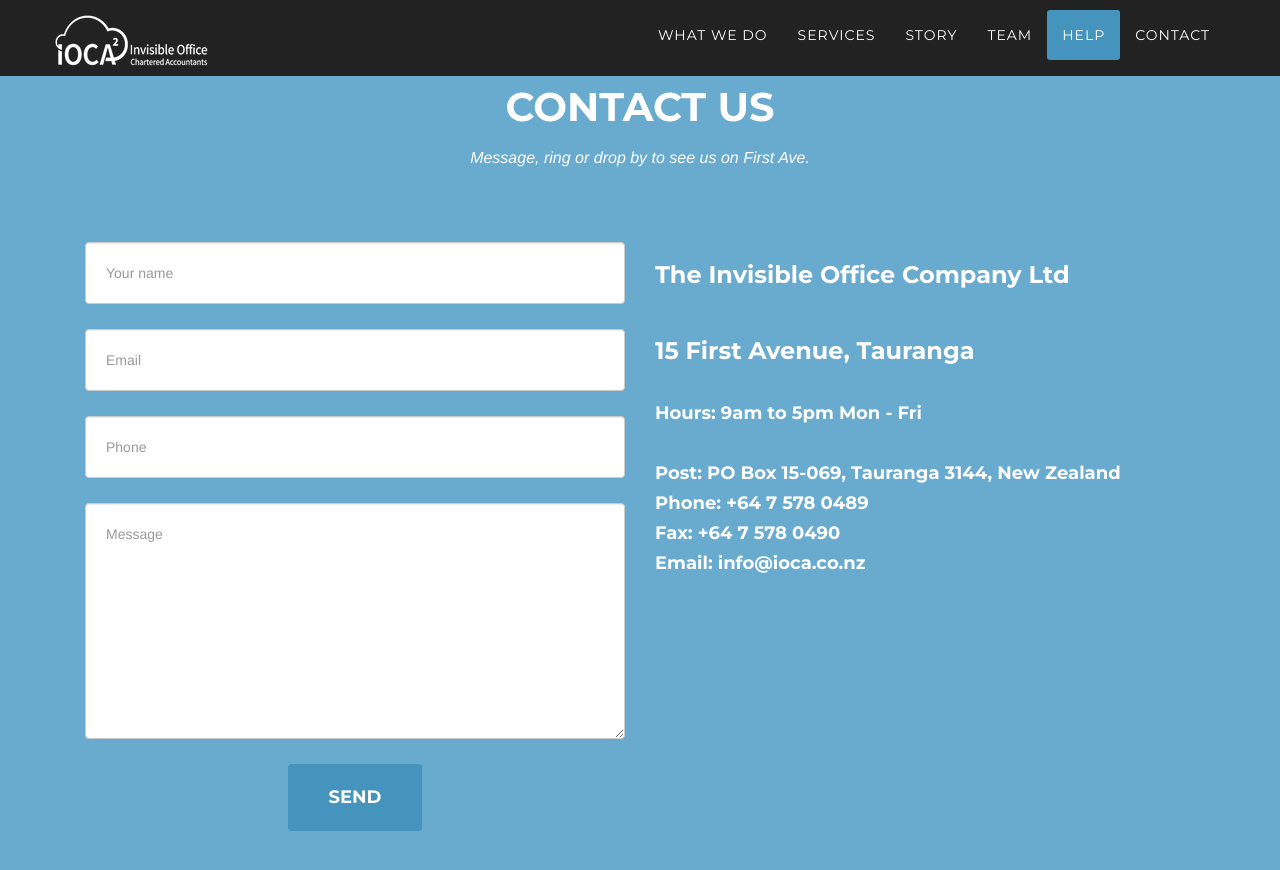
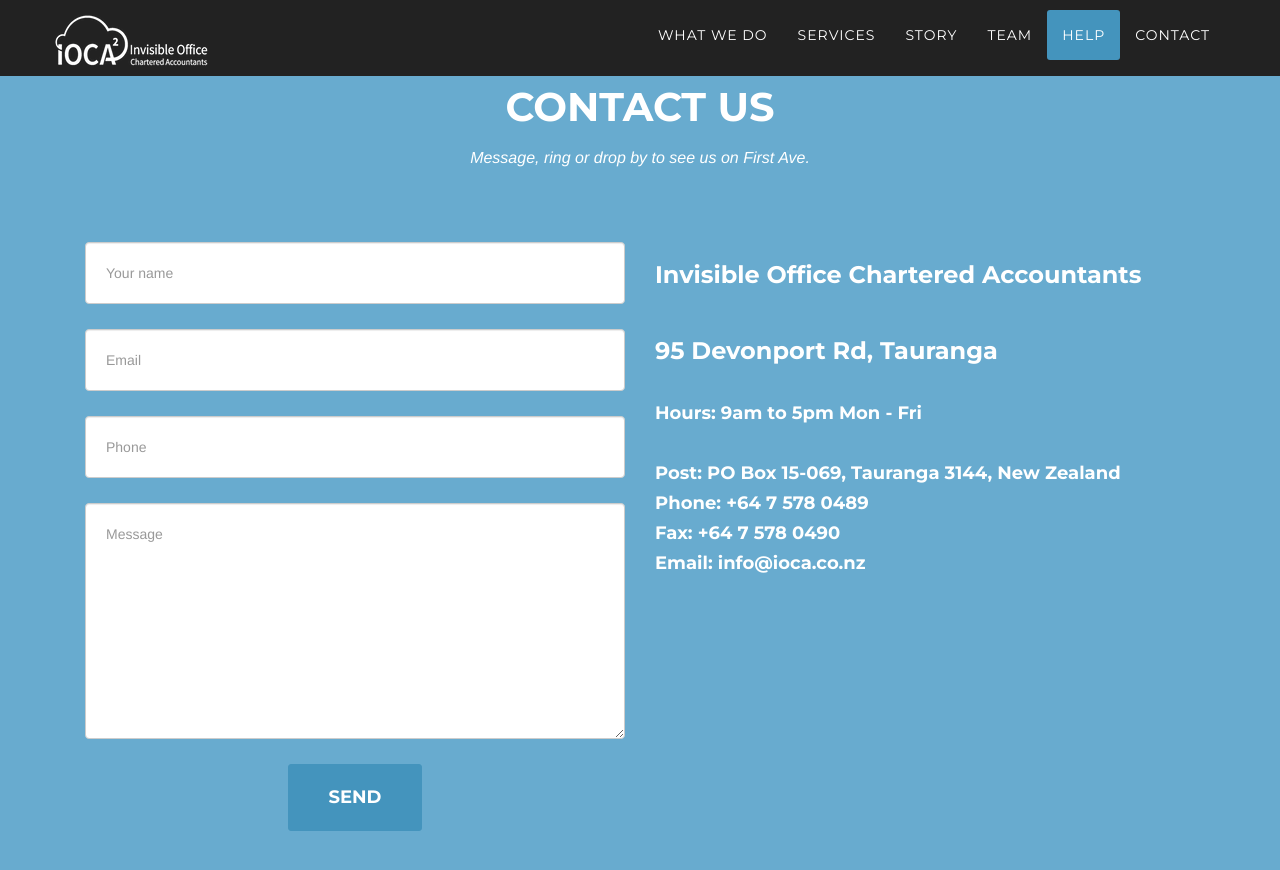
Before and after one commit to Bonneykins/IOCA-website-3, a Jekyll site: the page built from index.html, in a window 1280 px wide and 900 px high, scrolled down 6916 px. Shown: the top 870 px of the window. Built offline with Jekyll 4.4.1, drawn with Linux system fonts in a browser that asks for light colours; nearby versions of some CDN libraries; some web fonts are replaced.

Commit message:
Update name and address

```diff
--- a/index.html
+++ b/index.html
@@ -307,9 +307,9 @@
             <div class="row">
                 <div class="col-lg-12">
                     <div class="col-md-6 col-md-push-6">
-                        <h3 class="editable contact-text">The Invisible Office Company Ltd</h3>
+                        <h3 class="editable contact-text">Invisible Office Chartered Accountants</h3>
                       </br>
-                        <h3 class="editable contact-text">15 First Avenue, Tauranga</h3>
+                        <h3 class="editable contact-text">95 Devonport Rd, Tauranga</h3>
                       </br>
                         <h4 class="editable contact-text">Hours: 9am to 5pm Mon - Fri</h4>
                       </br>
```
